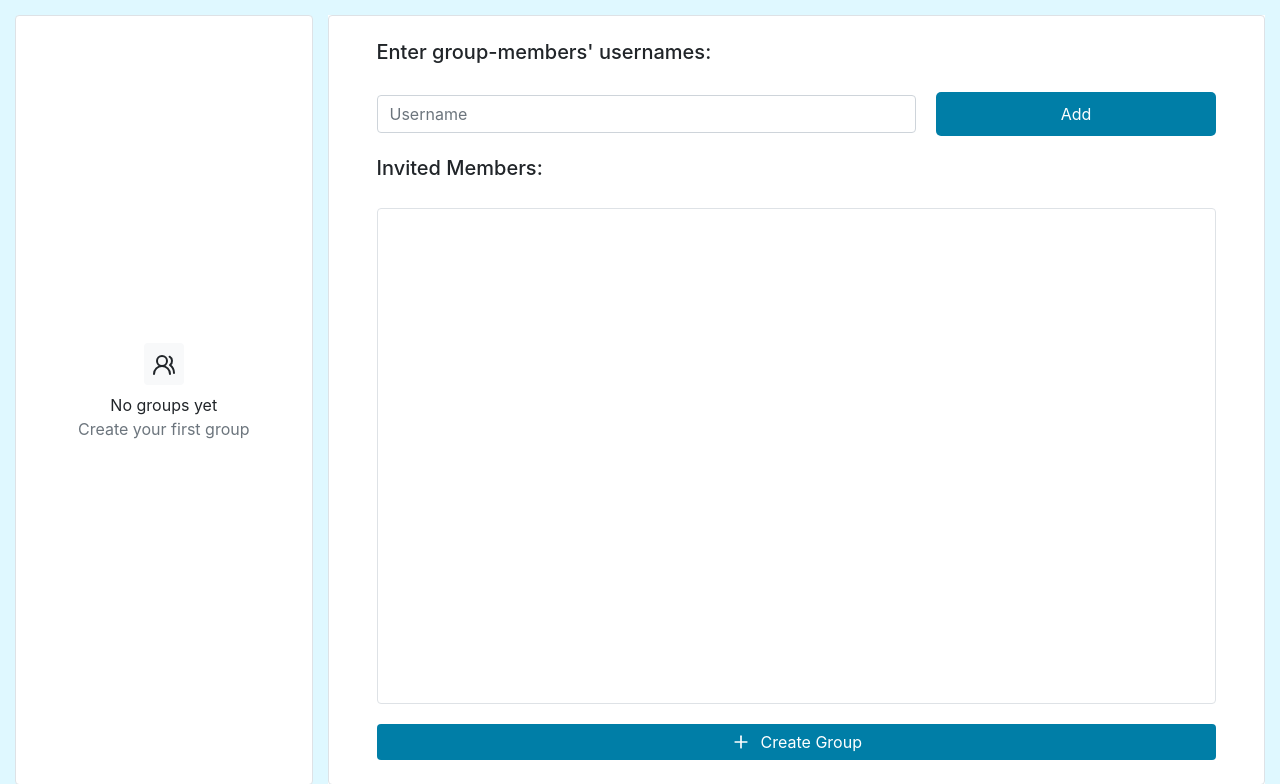
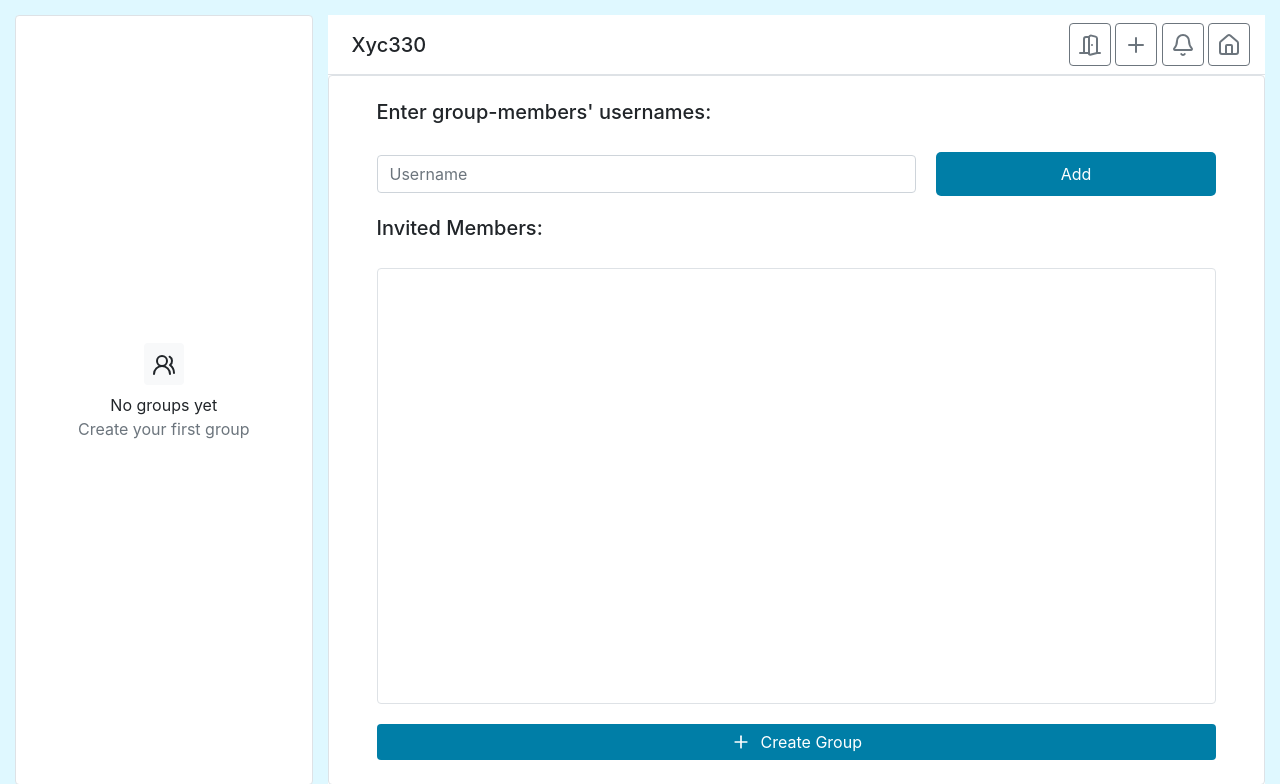
Before and after one commit to maddysiwick/BrebeufHX2026, a Django app: page /creategroup/ in a window 1280 px wide. Shown: the top 784 px of the page. Run offline with Django 4.2, Linux system fonts and the light colour scheme; a user stored in the database is signed in; data comes from the database, SQL or seed files in the repository; both versions use the stored data as it was after the commit; some libraries are stand-ins or nearby versions.

Commit message:
Creategroup page UI improvements

```diff
--- a/schedulematcher/myapp/templates/creategroup.html
+++ b/schedulematcher/myapp/templates/creategroup.html
@@ -49,6 +49,32 @@
 
     <!-- Main Content -->
     <div class="col-md-9 col-12 h-100 d-flex flex-column" style="background-color: white;">
+
+      <div class="d-flex align-items-center px-4 border-bottom" style="height: 60px; min-height: 60px;">
+            <h5 class="mb-0">{{user.username}}</h5>
+
+
+            <div style="position: absolute; right: 15px;">
+                <a href="/logout/">
+                <button class="btn btn-outline-secondary p-2" id="exitbutton" onclick="">
+                    <svg xmlns="http://www.w3.org/2000/svg" width="24" height="24" viewBox="0 0 24 24" fill="none" stroke="currentColor" stroke-width="2" stroke-linecap="round" stroke-linejoin="round" class="lucide lucide-door-open-icon lucide-door-open"><path d="M11 20H2"/><path d="M11 4.562v16.157a1 1 0 0 0 1.242.97L19 20V5.562a2 2 0 0 0-1.515-1.94l-4-1A2 2 0 0 0 11 4.561z"/><path d="M11 4H8a2 2 0 0 0-2 2v14"/><path d="M14 12h.01"/><path d="M22 20h-3"/></svg>
+                </button>
+                </a>
+                <button class="btn btn-outline-secondary p-2" id="plusbutton">
+                    <svg xmlns="http://www.w3.org/2000/svg" width="24" height="24" viewBox="0 0 24 24" fill="none" stroke="currentColor" stroke-width="2" stroke-linecap="round" stroke-linejoin="round" class="lucide lucide-plus-icon lucide-plus"><path d="M5 12h14"/><path d="M12 5v14"/></svg>
+                </button>
+                <button class="btn btn-outline-secondary p-2" id="notificationsButton">
+                    <svg xmlns="http://www.w3.org/2000/svg" width="24" height="24" viewBox="0 0 24 24" fill="none" stroke="currentColor" stroke-width="2" stroke-linecap="round" stroke-linejoin="round" class="lucide lucide-bell-icon lucide-bell"><path d="M10.268 21a2 2 0 0 0 3.464 0"/><path d="M3.262 15.326A1 1 0 0 0 4 17h16a1 1 0 0 0 .74-1.673C19.41 13.956 18 12.499 18 8A6 6 0 0 0 6 8c0 4.499-1.411 5.956-2.738 7.326"/></svg>
+                </button>
+                <a href="/home/">
+                <button class="btn btn-outline-secondary p-2" id="homebutton">
+                    <svg xmlns="http://www.w3.org/2000/svg" width="24" height="24" viewBox="0 0 24 24" fill="none" stroke="currentColor" stroke-width="2" stroke-linecap="round" stroke-linejoin="round" class="lucide lucide-house-icon lucide-house"><path d="M15 21v-8a1 1 0 0 0-1-1h-4a1 1 0 0 0-1 1v8"/><path d="M3 10a2 2 0 0 1 .709-1.528l7-6a2 2 0 0 1 2.582 0l7 6A2 2 0 0 1 21 10v9a2 2 0 0 1-2 2H5a2 2 0 0 1-2-2z"/></svg>
+                </button>
+                </a>
+
+            </div>
+        </div>
+
       <div class="h-100 border rounded d-flex flex-column p-4 justify-content-center px-5" style="gap: 20px; overflow-y: auto;">
         <h5>Enter group-members' usernames:</h5>
         <div class="d-flex flex-row align-items-center justify-content-center" style="gap: 10px;">
@@ -56,14 +82,18 @@
           <button type="button" id="addButton" class="addButton">Add</button>
         </div>
 
+
+
         <h5>Invited Members:</h5>
         <div id="emailList" class="h-100 border rounded d-flex flex-column p-4 justify-content-center px-5" style="gap: 20px; overflow-y: auto;">
           <!-- Empty State-->
         </div>
-        <button type="submit" class="btn custom-creategroup mt-auto w-100 d-flex align-items-center justify-content-center" style="gap: 10px;" id="createGroup">
-            <svg xmlns="http://www.w3.org/2000/svg" width="20" height="20" viewBox="0 0 24 24" fill="none" stroke="currentColor" stroke-width="2" stroke-linecap="round" stroke-linejoin="round" class="lucide lucide-plus-icon lucide-plus"><path d="M5 12h14"/><path d="M12 5v14"/></svg>
-            Create Group
-        </button>
+        <a href="/home/">
+          <button type="submit" class="btn custom-creategroup mt-auto w-100 d-flex align-items-center justify-content-center" style="gap: 10px;" id="createGroup">
+              <svg xmlns="http://www.w3.org/2000/svg" width="20" height="20" viewBox="0 0 24 24" fill="none" stroke="currentColor" stroke-width="2" stroke-linecap="round" stroke-linejoin="round" class="lucide lucide-plus-icon lucide-plus"><path d="M5 12h14"/><path d="M12 5v14"/></svg>
+              Create Group
+          </button>
+        </a>
       </div>
     </div>
 
```
Also changed, not shown: schedulematcher/db.sqlite3.
